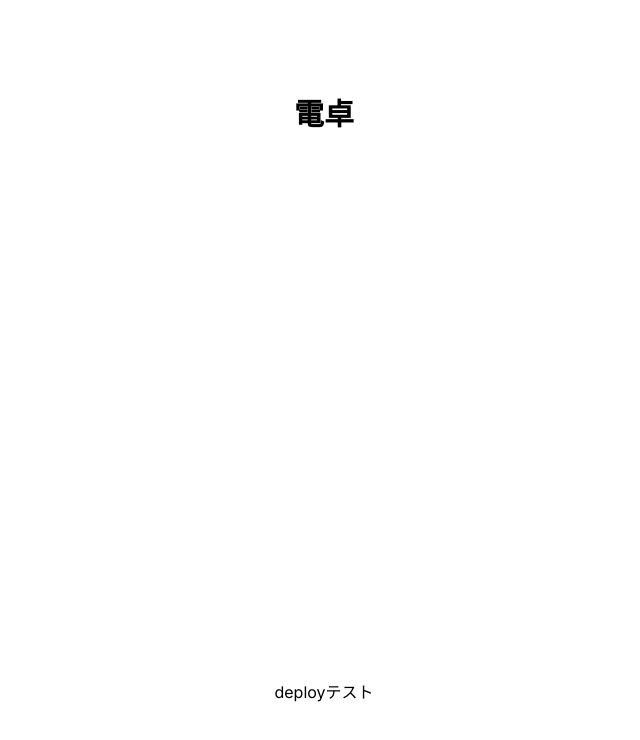
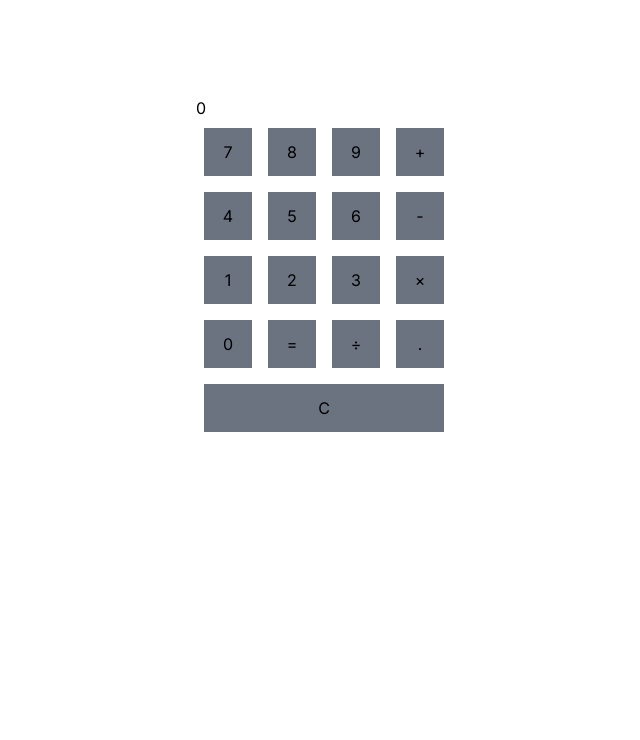
Before and after one commit to muraokashoki/next_calculator, a Next.js app: page / in a window 1280 px wide. Shown: the top 740 px of the page, without its empty margins (316-956 px from the left). Built offline with nearby package versions, Linux system fonts and the light colour scheme.

Commit message:
電卓をTOPページに持ってきました。

```diff
--- a/src/pages/index.tsx
+++ b/src/pages/index.tsx
@@ -1,11 +1,27 @@
 import Head from "next/head";
-import Image from "next/image";
 import { Inter } from "next/font/google";
 import styles from "@/styles/Home.module.css";
+import React, { useState } from "react";
+import Display from "../components/display";
+import ButtonPanel from "../components/buttanpanel"; // Fix typo: "buttanpanel" -> "buttonpanel"
+import calculate from "../scripts/calculate"; // Fix import: remove curly braces
+import type { State } from "../scripts/calculate"; //
 
 const inter = Inter({ subsets: ["latin"] });
 
 export default function Home() {
+  const [state, setState] = useState<State>({
+    current: "0",
+    operand: 0,
+    operator: null,
+    isNextClear: false,
+    selectedOperator: null,
+  });
+
+  const calculatorBtn = (code: string) => {
+    const nextState = calculate(code, state);
+    setState(nextState);
+  };
   return (
     <>
       <Head>
@@ -15,10 +31,13 @@ export default function Home() {
         <link rel="icon" href="/favicon.ico" />
       </Head>
       <main className={`${styles.main} ${inter.className}`}>
-        <a href="calculator" className="text-3xl font-bold">
-          電卓
-        </a>
-        <p>deployテスト</p>
+        <div>
+          <Display value={state.current} />
+          <ButtonPanel
+            calculatorBtn={calculatorBtn}
+            selectedOperator={state.selectedOperator}
+          />
+        </div>
       </main>
     </>
   );
```
